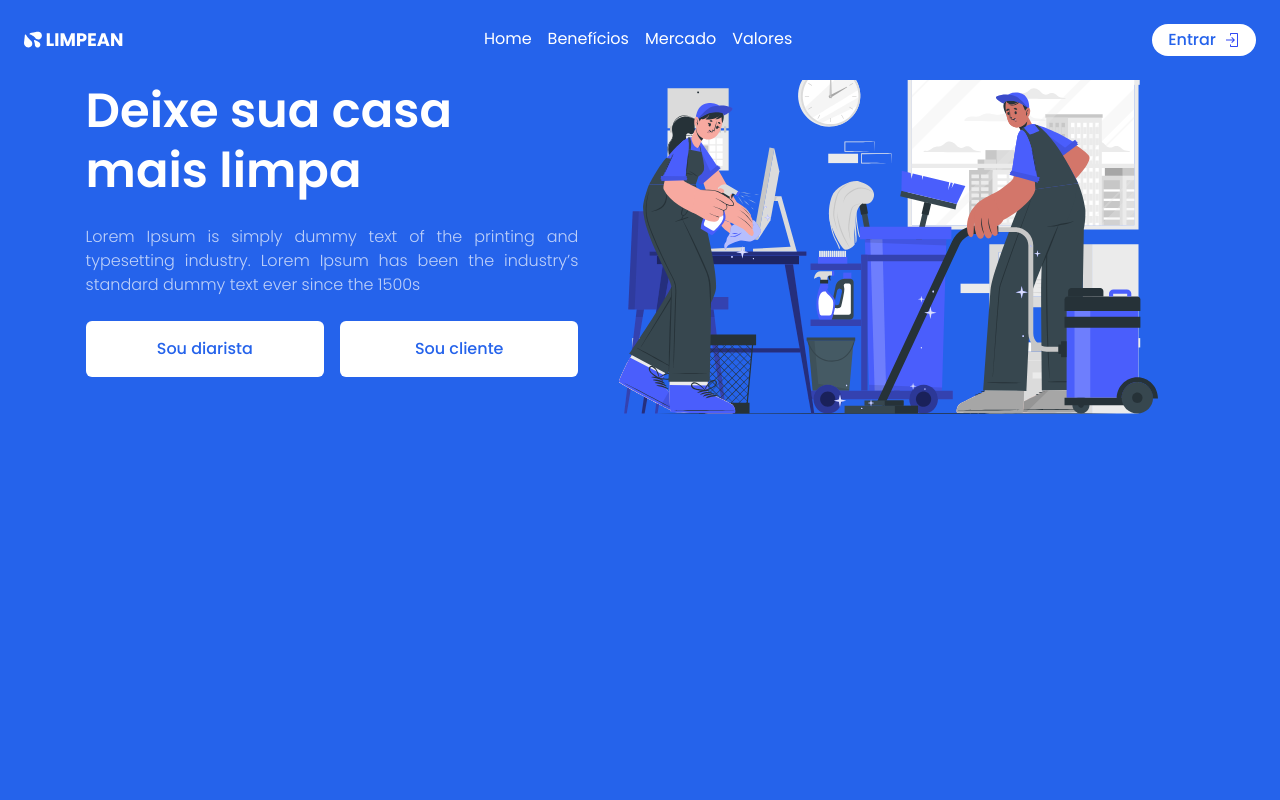
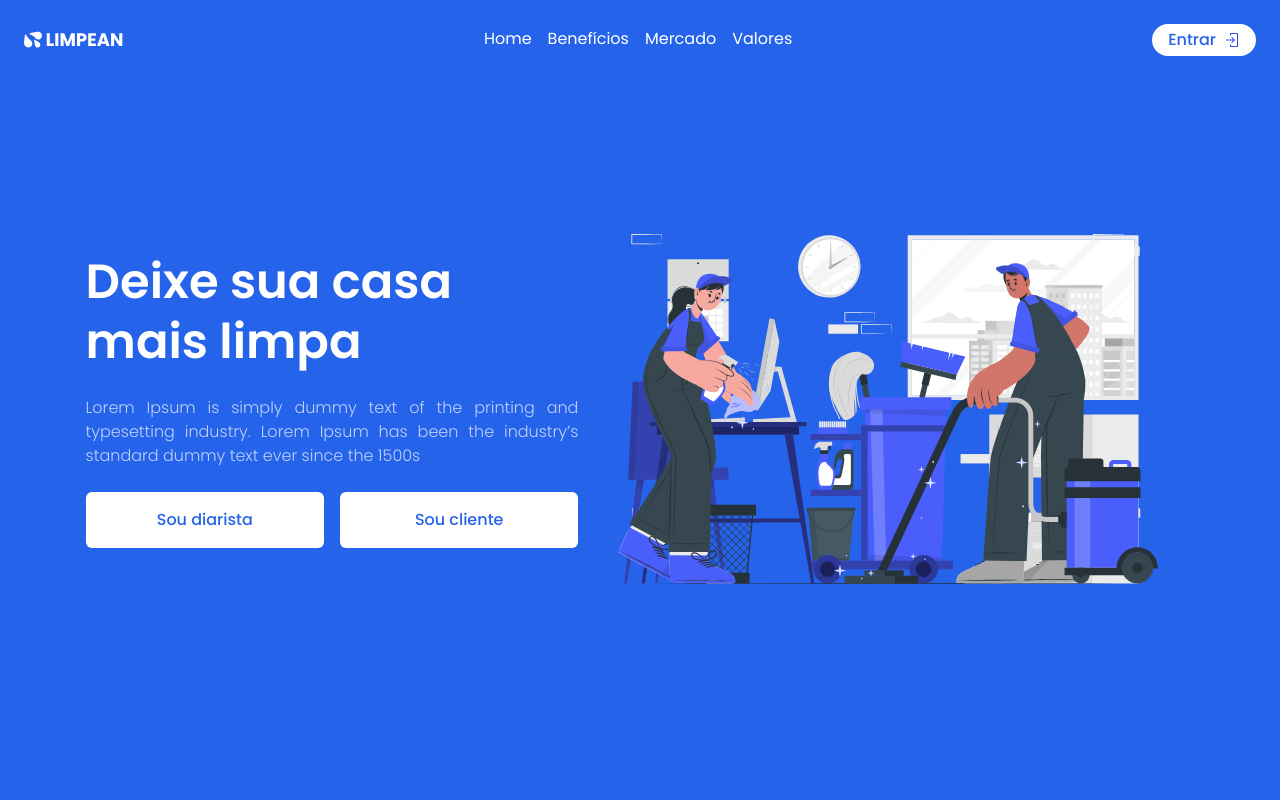
Before and after one commit to LIMPEAN/FRONTWEB-TCC-LIMPEAN-2023-2, a Next.js app: page / in a window 1280 px wide. Shown: the top 800 px of the page. Built offline with nearby package versions, Linux system fonts and the light colour scheme.

Commit message:
feat: t3-valores

```diff
--- a/app/page.tsx
+++ b/app/page.tsx
@@ -10,7 +10,7 @@ export default function Home() {
       <Header />
 
       <main className=" flex flex-col h-fit">
-        <div className="lg:h-screen min-h-screen bg-blue-600 flex justify-center items-start ">
+        <div className="lg:h-screen min-h-screen bg-blue-600 flex justify-center items-center ">
           <HomeComponent />
         </div>
         <Beneficios />
```
